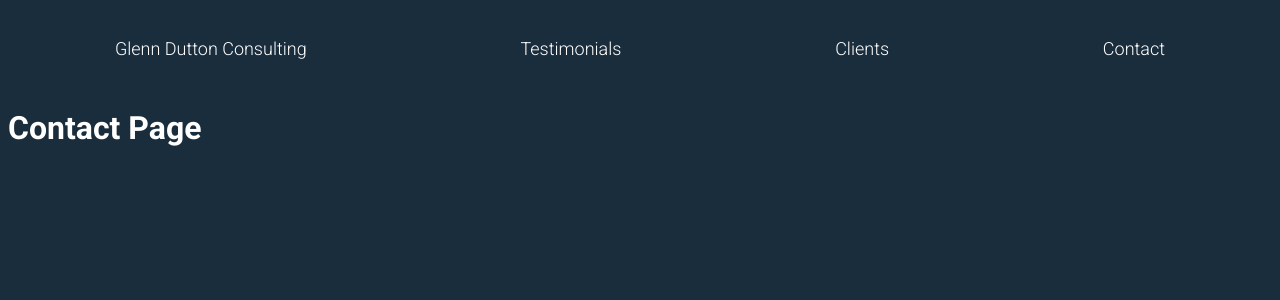
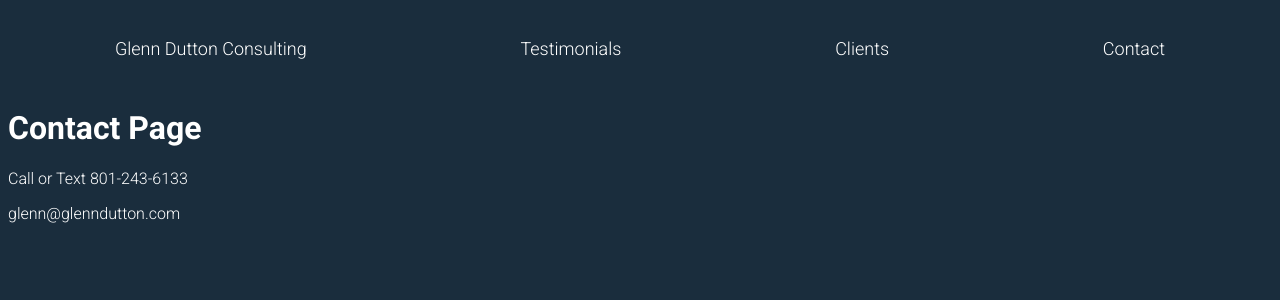
Before and after one commit to brooklynlonghurst/glenndutton, a React (Create React App) app: page /contact in a window 1280 px wide. Shown: the top 300 px of the page. Built offline with nearby package versions, Linux system fonts and the light colour scheme.

Commit message:
adds contact info

```diff
--- a/src/client/screens/Contact.jsx
+++ b/src/client/screens/Contact.jsx
@@ -4,6 +4,8 @@
     return (
         <div>
             <h1>Contact Page</h1>
+            <p>Call or Text 801-243-6133</p>
+            <p>glenn@glenndutton.com</p>
         </div>
     )
 }
```
